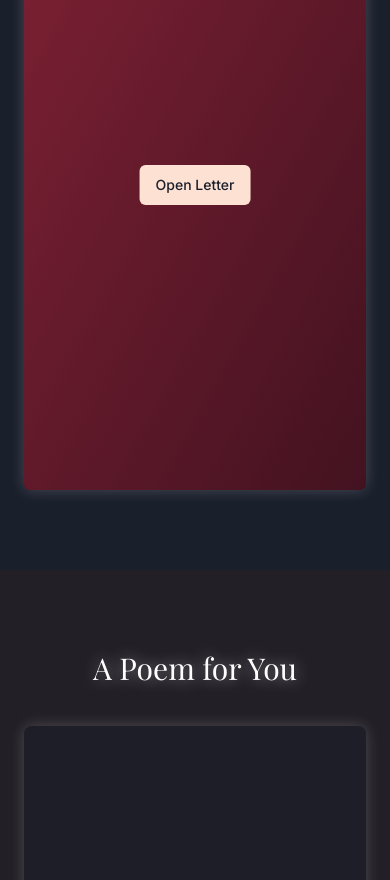
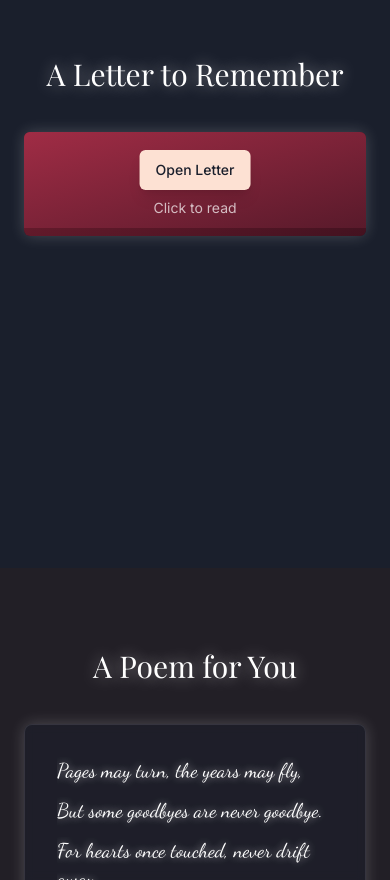
Before and after one commit to Amin-freen/heartfelt-memories-farewell, a React (Vite) app: page / in a window 390 px wide. Shown: the part 1120-2000 px from the top of the page. Built offline with nearby package versions, Linux system fonts and the light colour scheme; a web font is replaced by a local one.

Commit message:
Fix: Improve FarewellPage interactivity
- Added animations and interactivity to the letter and poem components.
- Enhanced the user experience with dynamic content and visual effects.

```diff
--- a/package.json
+++ b/package.json
@@ -45,6 +45,7 @@
     "cmdk": "^1.0.0",
     "date-fns": "^3.6.0",
     "embla-carousel-react": "^8.3.0",
+    "framer-motion": "^12.9.2",
     "input-otp": "^1.2.4",
     "lucide-react": "^0.462.0",
     "next-themes": "^0.3.0",
--- a/src/components/Envelope.tsx
+++ b/src/components/Envelope.tsx
@@ -1,32 +1,94 @@
 
-import React, { useState } from "react";
+import React, { useState, useRef, useEffect } from "react";
 import { Button } from "@/components/ui/button";
+import { motion, AnimatePresence } from "framer-motion";
 
 const Envelope: React.FC = () => {
   const [isOpen, setIsOpen] = useState(false);
+  const [isVisible, setIsVisible] = useState(false);
+  const envelopeRef = useRef<HTMLDivElement>(null);
 
   const handleOpen = () => {
     setIsOpen(true);
   };
 
+  useEffect(() => {
+    const observer = new IntersectionObserver(
+      (entries) => {
+        entries.forEach(entry => {
+          if (entry.isIntersecting) {
+            setIsVisible(true);
+          }
+        });
+      },
+      { threshold: 0.2 }
+    );
+
+    if (envelopeRef.current) {
+      observer.observe(envelopeRef.current);
+    }
+
+    return () => {
+      if (envelopeRef.current) {
+        observer.unobserve(envelopeRef.current);
+      }
+    };
+  }, []);
+
   return (
-    <div className="max-w-4xl mx-auto">
-      <h2 className="text-3xl md:text-4xl font-serif text-center mb-10 text-glow">A Letter to Remember</h2>
+    <div className="max-w-4xl mx-auto" ref={envelopeRef}>
+      <motion.h2
+        className="text-3xl md:text-4xl font-serif text-center mb-10 text-glow"
+        initial={{ opacity: 0, y: 20 }}
+        animate={isVisible ? { opacity: 1, y: 0 } : {}}
+        transition={{ duration: 0.8 }}
+      >
+        A Letter to Remember
+      </motion.h2>
 
-      <div className={`envelope ${isOpen ? 'open' : ''} bg-gradient-to-br from-[#7e2134] to-[#431220] rounded-md p-4 mx-auto max-w-2xl relative subtle-glow`}>
+      <motion.div
+        className={`envelope ${isOpen ? 'open' : ''} bg-gradient-to-br from-[#7e2134] to-[#431220] rounded-md p-4 mx-auto max-w-2xl relative subtle-glow cursor-pointer`}
+        initial={{ opacity: 0, scale: 0.95 }}
+        animate={isVisible ? { opacity: 1, scale: 1 } : {}}
+        whileHover={!isOpen ? { scale: 1.02 } : {}}
+        transition={{ duration: 0.5 }}
+        onClick={!isOpen ? handleOpen : undefined}
+      >
         {!isOpen ? (
-          <Button
-            onClick={handleOpen}
-            className="absolute top-1/2 left-1/2 transform -translate-x-1/2 -translate-y-1/2 z-20 bg-highlight-peach text-dark-primary hover:bg-highlight-peach/90"
+          <motion.div
+            className="absolute top-1/2 left-1/2 transform -translate-x-1/2 -translate-y-1/2 z-20 flex flex-col items-center"
+            initial={{ opacity: 1 }}
+            animate={{ opacity: 1 }}
+            exit={{ opacity: 0 }}
           >
-            Open Letter
-          </Button>
+            <Button
+              className="bg-highlight-peach text-dark-primary hover:bg-highlight-peach/90 shadow-lg"
+            >
+              Open Letter
+            </Button>
+            <p className="text-white/70 mt-2 text-sm">Click to read</p>
+          </motion.div>
         ) : null}
 
-        <div className="envelope-lid absolute top-0 left-0 right-0 h-24 bg-gradient-to-br from-[#a02c45] to-[#591a2b] z-10 rounded-t-md"></div>
+        <motion.div
+          className="envelope-lid absolute top-0 left-0 right-0 h-24 bg-gradient-to-br from-[#a02c45] to-[#591a2b] z-10 rounded-t-md"
+          animate={isOpen ? { rotateX: '-180deg' } : {}}
+          style={{ transformOrigin: 'top' }}
+          transition={{ duration: 1.5, ease: "easeOut" }}
+        ></motion.div>
 
-        <div className="envelope-content mt-6 p-6 bg-[#f5e7d3] text-dark-primary rounded-md">
-          <div className="max-h-[60vh] overflow-y-auto p-4">
+        <motion.div
+          className="envelope-content mt-6 p-6 bg-[#f5e7d3] text-dark-primary rounded-md"
+          initial={{ opacity: 0, height: 0 }}
+          animate={isOpen ? { opacity: 1, height: 'auto' } : {}}
+          transition={{ delay: 0.5, duration: 1 }}
+        >
+          <motion.div
+            className="max-h-[60vh] overflow-y-auto p-4"
+            initial={{ opacity: 0 }}
+            animate={isOpen ? { opacity: 1 } : {}}
+            transition={{ delay: 1, duration: 0.8 }}
+          >
             <p className="font-handwritten text-xl mb-4 leading-relaxed">
               I don't even know how to begin — because how do you say goodbye to a place, to people, who became your whole world without you even realizing it?
             </p>
@@ -127,12 +189,17 @@ const Envelope: React.FC = () => {
               Goodbye... until we meet again. ❤️
             </p>
 
-            <p className="font-handwritten text-2xl text-right mt-8">
+            <motion.p
+              className="font-handwritten text-2xl text-right mt-8"
+              initial={{ opacity: 0 }}
+              animate={{ opacity: 1 }}
+              transition={{ delay: 1.5, duration: 1 }}
+            >
               Forever yours,<br />Amin
-            </p>
-          </div>
-        </div>
-      </div>
+            </motion.p>
+          </motion.div>
+        </motion.div>
+      </motion.div>
     </div>
   );
 };
--- a/src/components/Poem.tsx
+++ b/src/components/Poem.tsx
@@ -1,8 +1,12 @@
 
-import React, { useEffect, useRef } from 'react';
+import React, { useEffect, useRef, useState } from 'react';
+import { motion } from 'framer-motion';
 
 const Poem: React.FC = () => {
   const poemRef = useRef<HTMLDivElement>(null);
+  const [isVisible, setIsVisible] = useState(false);
+  const [activeLineIndex, setActiveLineIndex] = useState(-1);
+
   const poemLines = [
     "Pages may turn, the years may fly,",
     "But some goodbyes are never goodbye.",
@@ -18,23 +22,30 @@ const Poem: React.FC = () => {
     "CSE-A, you'll always be home — where memories were made."
   ];
 
-  const observerCallback: IntersectionObserverCallback = (entries) => {
-    entries.forEach((entry) => {
-      if (entry.isIntersecting) {
-        const lines = document.querySelectorAll('.poem-line');
-        lines.forEach((line, index) => {
-          setTimeout(() => {
-            line.classList.add('visible');
-          }, 300 * index);
+  useEffect(() => {
+    const observer = new IntersectionObserver(
+      (entries) => {
+        entries.forEach((entry) => {
+          if (entry.isIntersecting) {
+            setIsVisible(true);
+
+            // Start animating lines when poem section is visible
+            let lineIndex = 0;
+            const interval = setInterval(() => {
+              if (lineIndex < poemLines.length) {
+                setActiveLineIndex(lineIndex);
+                lineIndex++;
+              } else {
+                clearInterval(interval);
+              }
+            }, 800); // Adjust timing as needed
+
+            return () => clearInterval(interval);
+          }
         });
-      }
-    });
-  };
-
-  useEffect(() => {
-    const observer = new IntersectionObserver(observerCallback, {
-      threshold: 0.1,
-    });
+      },
+      { threshold: 0.3 }
+    );
 
     if (poemRef.current) {
       observer.observe(poemRef.current);
@@ -45,32 +56,63 @@ const Poem: React.FC = () => {
         observer.unobserve(poemRef.current);
       }
     };
-  }, []);
+  }, [poemLines.length]);
 
   return (
-    <div className="w-full max-w-2xl mx-auto" ref={poemRef}>
-      <h2 className="text-3xl md:text-4xl font-serif text-center mb-10 text-glow">A Poem for You</h2>
+    <motion.div
+      className="w-full max-w-2xl mx-auto"
+      ref={poemRef}
+      initial={{ opacity: 0 }}
+      animate={isVisible ? { opacity: 1 } : {}}
+      transition={{ duration: 1 }}
+    >
+      <motion.h2
+        className="text-3xl md:text-4xl font-serif text-center mb-10 text-glow"
+        initial={{ y: 20, opacity: 0 }}
+        animate={isVisible ? { y: 0, opacity: 1 } : {}}
+        transition={{ duration: 0.8 }}
+      >
+        A Poem for You
+      </motion.h2>
 
-      <div className="bg-dark-primary/50 p-8 rounded-lg subtle-glow">
+      <motion.div
+        className="bg-dark-primary/50 p-8 rounded-lg subtle-glow backdrop-blur-sm border border-white/10"
+        initial={{ y: 30, opacity: 0 }}
+        animate={isVisible ? { y: 0, opacity: 1 } : {}}
+        transition={{ duration: 1, delay: 0.3 }}
+        whileHover={{ boxShadow: "0 0 25px rgba(255, 255, 255, 0.3)" }}
+      >
         {poemLines.map((line, index) => (
           <div key={index} className="overflow-hidden">
             {line ? (
-              <p
-                className="poem-line text-xl md:text-2xl font-handwritten mb-3 opacity-0 transition-opacity duration-500"
-                style={{
-                  animationDelay: `${index * 0.3}s`,
-                  animationFillMode: 'forwards'
+              <motion.p
+                className={`text-xl md:text-2xl font-handwritten mb-3 ${index <= activeLineIndex ? 'text-white' : 'text-white/20'}`}
+                initial={{ x: -50, opacity: 0 }}
+                animate={index <= activeLineIndex ? {
+                  x: 0,
+                  opacity: 1,
+                  textShadow: "0 0 8px rgba(255, 255, 255, 0.6)"
+                } : {}}
+                transition={{
+                  duration: 1,
+                  delay: index * 0.2,
+                  ease: "easeOut"
                 }}
+                whileHover={index <= activeLineIndex ? {
+                  scale: 1.02,
+                  color: "#f5e7d3",
+                  transition: { duration: 0.2 }
+                } : {}}
               >
                 {line}
-              </p>
+              </motion.p>
             ) : (
               <div className="h-6"></div>
             )}
           </div>
         ))}
-      </div>
-    </div>
+      </motion.div>
+    </motion.div>
   );
 };
 
--- a/src/pages/FarewellPage.tsx
+++ b/src/pages/FarewellPage.tsx
@@ -8,16 +8,31 @@ import Footer from "@/components/Footer";
 import Particles from "@/components/Particles";
 import MusicPlayer from "@/components/MusicPlayer";
 import { ArrowDown } from "lucide-react";
+import { motion, AnimatePresence } from "framer-motion";
 
 const FarewellPage: React.FC = () => {
   const [showArrow, setShowArrow] = useState(true);
+  const [activeSection, setActiveSection] = useState("hero");
 
   const handleScroll = () => {
     const scrollPosition = window.scrollY;
+    const windowHeight = window.innerHeight;
+
     if (scrollPosition > 100) {
       setShowArrow(false);
     } else {
       setShowArrow(true);
+    }
+
+    // Determine which section is in view
+    if (scrollPosition < windowHeight * 0.5) {
+      setActiveSection("hero");
+    } else if (scrollPosition < windowHeight * 1.5) {
+      setActiveSection("message");
+    } else if (scrollPosition < windowHeight * 2.5) {
+      setActiveSection("poem");
+    } else {
+      setActiveSection("gallery");
     }
   };
 
@@ -41,21 +56,51 @@ const FarewellPage: React.FC = () => {
     }
   };
 
+  const pageVariants = {
+    initial: {
+      opacity: 0
+    },
+    in: {
+      opacity: 1,
+      transition: {
+        duration: 1,
+        ease: "easeInOut"
+      }
+    }
+  };
+
   return (
-    <div className="min-h-screen bg-dark-primary text-white overflow-x-hidden">
+    <motion.div
+      className="min-h-screen bg-dark-primary text-white overflow-x-hidden"
+      initial="initial"
+      animate="in"
+      variants={pageVariants}
+    >
       <Particles />
       <MusicPlayer />
 
       <section id="hero" className="relative min-h-screen">
         <Hero />
-        {showArrow && (
-          <div
-            className="absolute bottom-10 left-1/2 transform -translate-x-1/2 cursor-pointer animate-bounce"
-            onClick={scrollToNext}
-          >
-            <ArrowDown className="h-10 w-10 text-white opacity-80" />
-          </div>
-        )}
+        <AnimatePresence>
+          {showArrow && (
+            <motion.div
+              className="absolute bottom-10 left-1/2 transform -translate-x-1/2 cursor-pointer"
+              onClick={scrollToNext}
+              initial={{ opacity: 0, y: -20 }}
+              animate={{ opacity: 1, y: 0 }}
+              exit={{ opacity: 0, y: 20 }}
+              transition={{
+                duration: 0.5,
+                repeat: Infinity,
+                repeatType: "reverse",
+                repeatDelay: 0.2
+              }}
+            >
+              <ArrowDown className="h-10 w-10 text-white opacity-80" />
+              <p className="text-sm text-white/70 mt-1">Scroll to read</p>
+            </motion.div>
+          )}
+        </AnimatePresence>
       </section>
 
       <section id="message" className="py-20 px-6 md:px-10 min-h-screen flex items-center justify-center">
@@ -71,7 +116,7 @@ const FarewellPage: React.FC = () => {
       </section>
 
       <Footer />
-    </div>
+    </motion.div>
   );
 };
 
```
Also changed, not shown: 1 other file (tests, documents, lock files or other folders).
